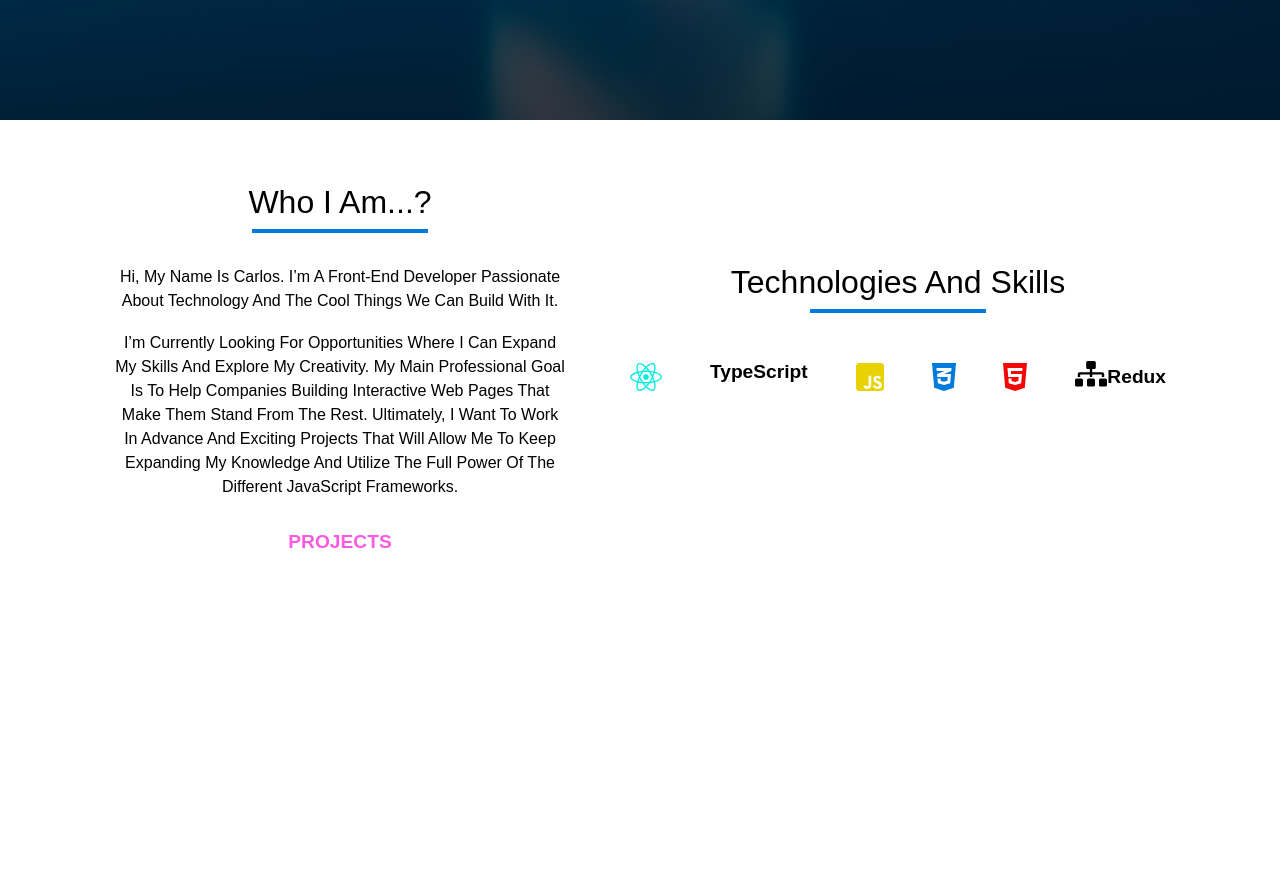
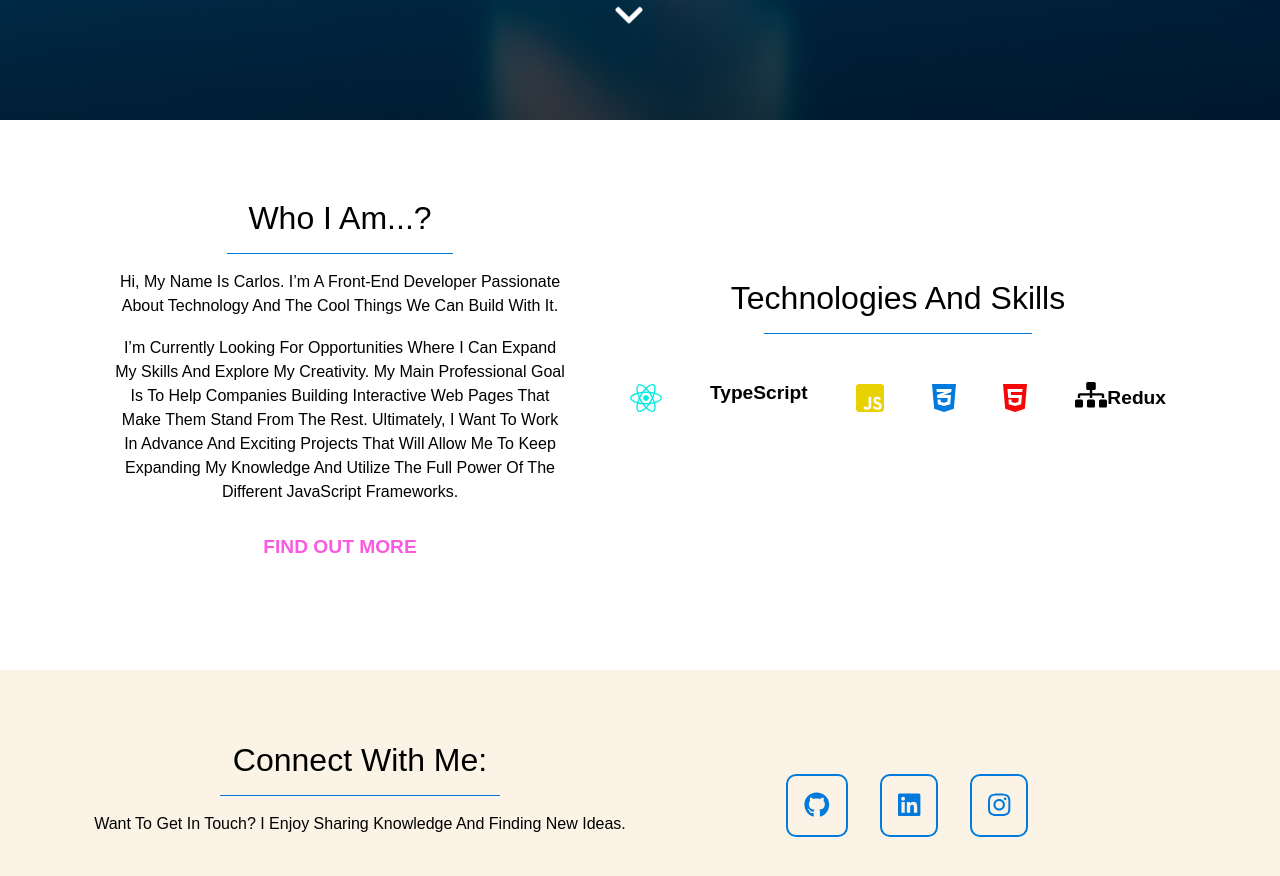
Before and after one commit to CarlosSuarezJS20/practice-react-typescript, a React (Create React App) app: page / in a window 1280 px wide. Shown: the part 680-1556 px from the top of the page. Before the commit the page ends 1329 px from the top, so only its background shows below. Built offline with nearby package versions, Linux system fonts and the light colour scheme; no server answers.

Commit message:
FInished contact me section

```diff
--- a/src/App.tsx
+++ b/src/App.tsx
@@ -2,6 +2,7 @@ import React from "react";
 import Toolbar from "./components/navigation/toolbar";
 import HeroBanner from "./components/heroSection/heroBanner/heroBanner";
 import AboutSection from "./components/aboutSection/aboutSection";
+import ContactSection from "./components/contactMain/contactMain";
 
 const App: React.FC = () => {
   return (
@@ -9,6 +10,7 @@ const App: React.FC = () => {
       <Toolbar />
       <HeroBanner />
       <AboutSection />
+      <ContactSection />
     </div>
   );
 };
--- a/src/components/aboutSection/aboutSection.css
+++ b/src/components/aboutSection/aboutSection.css
@@ -1,7 +1,4 @@
 .about-section {
-  padding: 2rem;
-  max-width: 1180px;
-  margin: 0 auto;
   text-align: center;
 }
 
@@ -84,6 +81,7 @@
 
   .about-content-holder {
     padding: 2rem;
+    min-width: 400px;
   }
 
   .skills-holder {
--- a/src/components/aboutSection/aboutSection.tsx
+++ b/src/components/aboutSection/aboutSection.tsx
@@ -13,10 +13,10 @@ import { faSitemap } from "@fortawesome/free-solid-svg-icons";
 
 const AboutSection: React.FC = () => {
   return (
-    <section className="about-section">
+    <section className="about-section section-center">
       <div className="about-content-holder">
         <h2>who i am...? </h2>
-        <div className="underline"></div>
+        <hr />
         <p>
           Hi, my name is Carlos. I’m a front-end developer passionate about
           technology and the cool things we can build with it.
@@ -31,12 +31,12 @@ const AboutSection: React.FC = () => {
           power of the different javaScript frameworks.
         </p>
         <div className="learn-more-btn-holder">
-          <a className="learn-more-btn">projects</a>
+          <a className="learn-more-btn">find out more</a>
         </div>
       </div>
       <div className="skills-holder">
         <h2>technologies and Skills</h2>
-        <div className="underline"></div>
+        <hr />
         <div className="skills-icons-holder">
           <FontAwesomeIcon icon={faReact} className="react-about" />
           <span className="language-skill">typeScript</span>
--- /dev/null
+++ b/src/components/contactMain/contactMain.css
@@ -0,0 +1,55 @@
+.contact-me {
+  text-align: center;
+  min-width: 400px;
+  padding: 4rem 5rem;
+  background: rgb(250, 243, 230);
+}
+
+.header-holder h2 {
+  margin: 0.5rem;
+  font-weight: 300;
+  text-transform: capitalize;
+}
+
+.contact-icons-holder {
+  margin: 1.5rem auto;
+  width: 300px;
+  display: flex;
+}
+
+.contact-icons-holder a {
+  margin: 1rem;
+  padding: 1rem;
+  border: 2px solid rgb(0, 122, 221);
+  border-radius: 10px;
+  transition: background-color 0.5s, color 0.5s ease-in-out;
+}
+
+.contact-icons-holder a:hover {
+  background: rgb(0, 122, 221);
+}
+
+.social-icon {
+  color: rgb(0, 122, 221);
+  font-size: 1.6rem;
+  transition: background-color 0.5s, color 0.5s ease-in-out;
+}
+
+.contact-icons-holder a:hover > #social {
+  color: #ccc;
+}
+
+.contact-icons-holder a:hover > #social .social-icon:hover {
+  color: white;
+}
+
+p {
+  text-transform: capitalize;
+}
+
+@media (min-width: 890px) {
+  .contact-me {
+    display: grid;
+    grid-template-columns: 1fr 1fr;
+  }
+}
--- /dev/null
+++ b/src/components/contactMain/contactMain.tsx
@@ -0,0 +1,44 @@
+import React from "react";
+import "./contactMain.css";
+import { FontAwesomeIcon } from "@fortawesome/react-fontawesome";
+
+import {
+  faGithub,
+  faLinkedin,
+  faInstagram,
+} from "@fortawesome/free-brands-svg-icons";
+
+const Toolbar: React.FC = () => (
+  <section className="contact-me">
+    <div className="contact-greet">
+      <header className="header-holder">
+        <h2>connect with me:</h2>
+      </header>
+      <hr className="header-line" />
+      <p>
+        want to get in touch? I enjoy sharing knowledge and finding new ideas.
+      </p>
+    </div>
+    <div className="contact-icons-holder">
+      <a>
+        <FontAwesomeIcon className="social-icon" icon={faGithub} id="social" />
+      </a>
+      <a>
+        <FontAwesomeIcon
+          className="social-icon"
+          icon={faLinkedin}
+          id="social"
+        />
+      </a>
+      <a>
+        <FontAwesomeIcon
+          className="social-icon"
+          icon={faInstagram}
+          id="social"
+        />
+      </a>
+    </div>
+  </section>
+);
+
+export default Toolbar;
--- a/src/components/heroSection/heroBanner/heroBanner.css
+++ b/src/components/heroSection/heroBanner/heroBanner.css
@@ -97,7 +97,7 @@
 
   .arrow-holder {
     width: 50px;
-    margin: 5rem auto;
+    margin: 9rem auto;
   }
 }
 
--- a/src/components/navigation/navigationItems/navigationItems.css
+++ b/src/components/navigation/navigationItems/navigationItems.css
@@ -1,6 +1,6 @@
 .main-nav {
   position: absolute;
-  background: rgba(119, 119, 119, 0.164);
+  background: rgba(0, 0, 0, 0.61);
   width: 100%;
   top: 100%;
   left: 0;
--- a/src/components/navigation/navigationItems/navigationItems.tsx
+++ b/src/components/navigation/navigationItems/navigationItems.tsx
@@ -20,9 +20,6 @@ const Toolbar: React.FC<ToolbarProps> = (props) => {
         <a>projects</a>
       </li>
       <li>
-        <a>Why me?</a>
-      </li>
-      <li>
         <a>contact</a>
       </li>
       <li>
--- a/src/components/navigation/toolbar.css
+++ b/src/components/navigation/toolbar.css
@@ -3,7 +3,7 @@
   position: fixed;
   width: 100%;
   justify-content: space-between;
-  background: rgba(119, 119, 119, 0.164);
+  background: rgba(0, 0, 0, 0.61);
   padding: 1rem 1.5rem;
   border-bottom: 2px solid rgb(250, 90, 223);
   min-width: 400px;
@@ -22,7 +22,7 @@
 
 @media (min-width: 600px) {
   .toolbar {
-    background: rgba(0, 0, 0, 0.164);
+    background: rgba(0, 0, 0, 0.61);
   }
 
   .menu-icon {
--- a/src/index.css
+++ b/src/index.css
@@ -29,3 +29,19 @@ img {
   width: 100%;
   display: block;
 }
+
+.section-center {
+  padding: 3rem 2rem;
+  max-width: 1180px;
+  margin: 0 auto;
+}
+
+hr {
+  box-sizing: content-box;
+  height: 0;
+  overflow: visible;
+  border: none;
+  border-bottom: 1px solid rgb(0, 122, 221);
+  margin: 1em auto;
+  width: 50%;
+}
```
